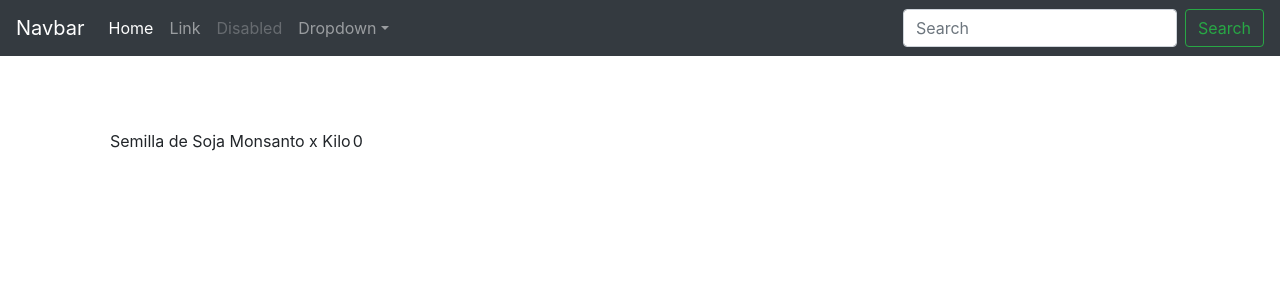
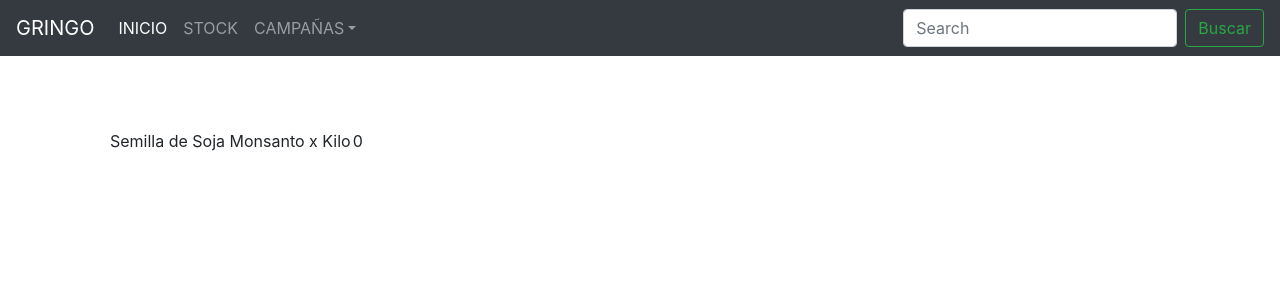
Before and after one commit to tecnicatura-villa-el-libertador/gringo, a Django app: page /stock/ in a window 1280 px wide. Shown: the top 300 px of the page. Run offline with Django 3.2, Linux system fonts and the light colour scheme; the visitor is signed in with stand-in values (Sample User, id 1); data comes from the database, SQL or seed files in the repository; data that the repository does not hold is empty; some libraries are stand-ins or nearby versions.

Commit message:
template base

```diff
--- a/stock/templates/stock/plantilla_base.html
+++ b/stock/templates/stock/plantilla_base.html
@@ -17,7 +17,7 @@
   <body>
 
     <nav class="navbar navbar-expand-md navbar-dark bg-dark fixed-top">
-      <a class="navbar-brand" href="#">Navbar</a>
+      <a class="navbar-brand" href="#">GRINGO</a>
       <button class="navbar-toggler" type="button" data-toggle="collapse" data-target="#navbarsExampleDefault" aria-controls="navbarsExampleDefault" aria-expanded="false" aria-label="Toggle navigation">
         <span class="navbar-toggler-icon"></span>
       </button>
@@ -25,16 +25,16 @@
       <div class="collapse navbar-collapse" id="navbarsExampleDefault">
         <ul class="navbar-nav mr-auto">
           <li class="nav-item active">
-            <a class="nav-link" href="#">Home <span class="sr-only">(current)</span></a>
+            <a class="nav-link" href="#"> INICIO <span class="sr-only">(current)</span></a>
           </li>
+          <!--li class="nav-item">
+            <a class="nav-link disable" href="#">CAMPAÑAS</a>
+          </li-->
           <li class="nav-item">
-            <a class="nav-link" href="#">Link</a>
-          </li>
-          <li class="nav-item">
-            <a class="nav-link disabled" href="#">Disabled</a>
+            <a class="nav-link" href="#">STOCK</a>
           </li>
           <li class="nav-item dropdown">
-            <a class="nav-link dropdown-toggle" href="https://example.com" id="dropdown01" data-toggle="dropdown" aria-haspopup="true" aria-expanded="false">Dropdown</a>
+            <a class="nav-link dropdown-toggle" href="https://example.com" id="dropdown01" data-toggle="dropdown" aria-haspopup="true" aria-expanded="false">CAMPAÑAS</a>
             <div class="dropdown-menu" aria-labelledby="dropdown01">
               <a class="dropdown-item" href="#">Action</a>
               <a class="dropdown-item" href="#">Another action</a>
@@ -44,7 +44,7 @@
         </ul>
         <form class="form-inline my-2 my-lg-0">
           <input class="form-control mr-sm-2" type="text" placeholder="Search" aria-label="Search">
-          <button class="btn btn-outline-success my-2 my-sm-0" type="submit">Search</button>
+          <button class="btn btn-outline-success my-2 my-sm-0" type="submit">Buscar</button>
         </form>
       </div>
     </nav>
```
Also changed, not shown: stock/templates/stock/campaña.html (+5 -8 lines).
